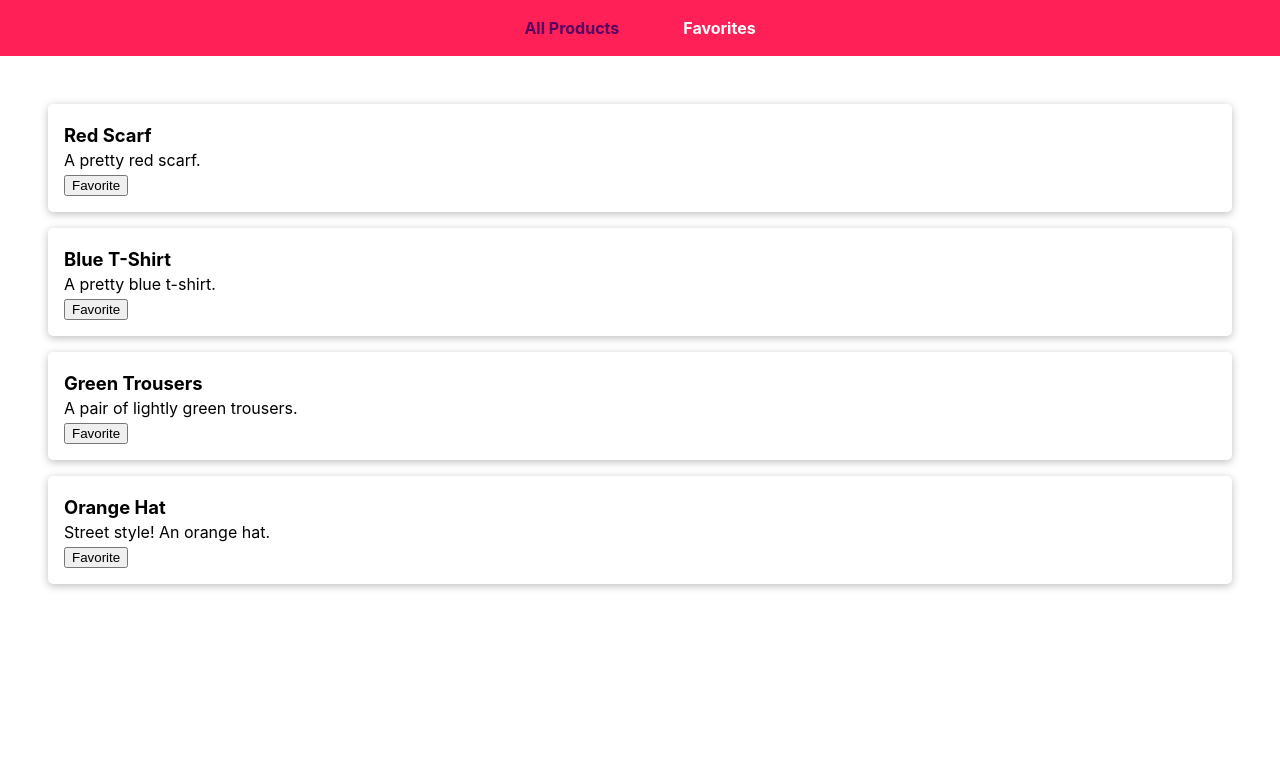
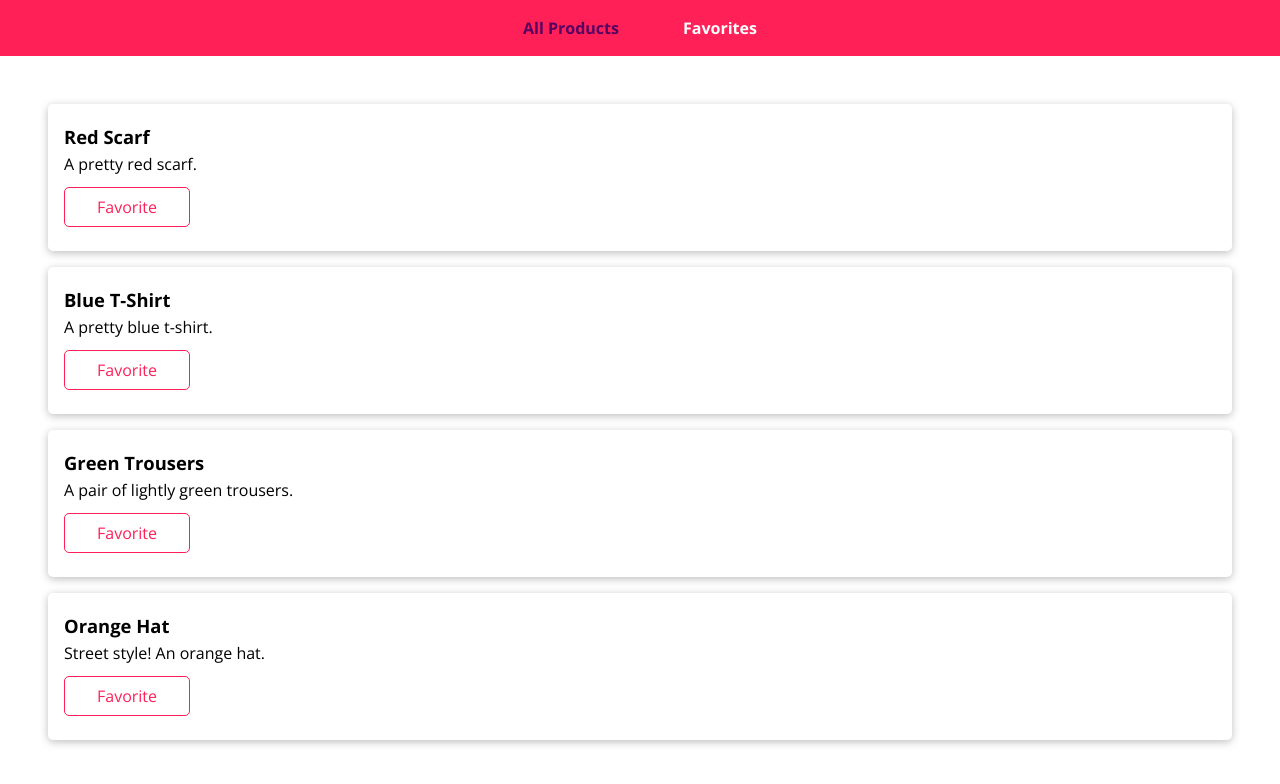
Before and after one commit to Richie1136/React-udemy-products, a React (Create React App) app in the folder products/: page / in a window 1280 px wide. Shown: the top 784 px of the page. Built offline with nearby package versions, Linux system fonts and the light colour scheme.

Commit message:
Managing an array of products with state named products list and i assign it to my products key in the object i pass as a value to my products context provider

```diff
--- a/products/src/index.css
+++ b/products/src/index.css
@@ -1,13 +1,44 @@
-body {
-  margin: 0;
-  font-family: -apple-system, BlinkMacSystemFont, 'Segoe UI', 'Roboto', 'Oxygen',
-    'Ubuntu', 'Cantarell', 'Fira Sans', 'Droid Sans', 'Helvetica Neue',
-    sans-serif;
-  -webkit-font-smoothing: antialiased;
-  -moz-osx-font-smoothing: grayscale;
+@import url("https://fonts.googleapis.com/css?family=Open+Sans:400,700&display=swap");
+
+* {
+  box-sizing: border-box;
 }
 
-code {
-  font-family: source-code-pro, Menlo, Monaco, Consolas, 'Courier New',
-    monospace;
+html,
+body {
+  font-family: "Open Sans", sans-serif;
+  margin: 0;
 }
+
+button {
+  font: inherit;
+  background: #ff2058;
+  padding: 0.5rem 2rem;
+  color: white;
+  border: 1px solid #ff2058;
+  margin: 0.5rem 0;
+  border-radius: 5px;
+  cursor: pointer;
+}
+
+button:hover,
+button:active {
+  background: white;
+  color: #ff2058;
+}
+
+button:focus {
+  outline: none;
+}
+
+button.button-outline {
+  background: white;
+  color: #ff2058;
+}
+
+button.button-outline:hover,
+button.button-outline:active {
+  background: #ff2058;
+  color: white;
+  box-shadow: none;
+}
```
Also changed, not shown: products/src/App.css (deleted, +0 -38 lines), products/src/context/products-context.js (added, +42 -0 lines), products/src/reportWebVitals.js (deleted, +0 -13 lines), products/src/setupTests.js (deleted, +0 -5 lines), products/src/logo.svg (deleted), 1 other file (tests, documents, lock files or other folders).
